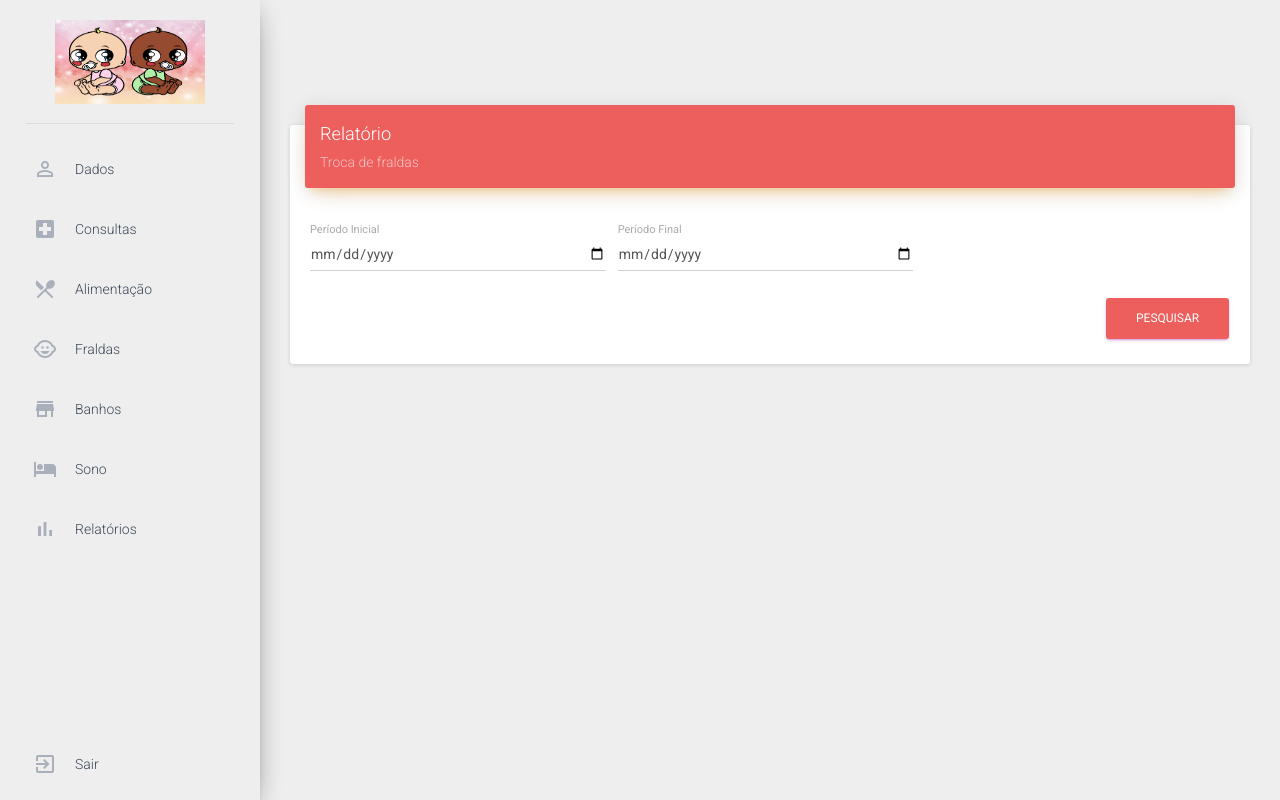
After one commit to UFOP-CSI477/2018-02-trabalho-final-isabelaoliveira-talitasantos, a PHP site: page /periodoFralda.php in a window 1280 px wide. The commit adds this page. Run offline with PHP 8.4, Linux system fonts and the light colour scheme; some libraries are stand-ins or nearby versions.

Commit message:
Cadastro bebe, usuário master e início do relatório

```diff
--- a/assets/php/classes/classBebe.php
+++ b/assets/php/classes/classBebe.php
@@ -50,7 +50,7 @@ class Bebes{
             $stmt->bindParam(":foto", $this->foto);
             $stmt->bindParam(":usuarios_master_id", $this->usuarios_master_id);
             $stmt->execute();
-            return 1;
+            return $this->conn->lastInsertId();
         }catch(PDOException $e){
             echo $e->getMessage();
             return 0;
--- a/header.php
+++ b/header.php
@@ -31,12 +31,12 @@
         </div>
         <div class="sidebar-wrapper">
             <ul class="nav">
-                    <li id="dashboard">
+                <!--<li id="dashboard">
                     <a href="./admin.php">
                         <i class="material-icons">dashboard</i>
                         <p>Página Inicial</p>
                     </a>
-                    </li>
+                </li>-->
                 <li id="dados">
                     <a href="cadastrar_dados.php">
                         <i class="material-icons">
@@ -83,25 +83,15 @@
                         <p>Sono</p>
                     </a>
                 </li>
-                    <li class="nav-item dropdown">
-                        <a class="nav-link dropdown-toggle" data-toggle="dropdown" href="#" role="button" aria-haspopup="true" aria-expanded="false">Relatórios</a>
-                        <div class="dropdown-menu">
-                          <a class="dropdown-item" href="relatorioFralda.php">Fraldas</a>
-                          <a class="dropdown-item" href="relatorioBanho.php">Banhos</a>
-                          <a class="dropdown-item" href="relatorioPesoAltura.php">Peso e Altura</a>
-                          <a class="dropdown-item" href="relatorioConsultas.php">Consultas</a>
-                      </div>
-                  </li>
-                <!--<li id="album">
-                    <a href="relatórios.php">
+                <li id="sono">
+                    <a href="relatorios.php">
                         <i class="material-icons">
                             bar_chart
                         </i>
                         <p>Relatórios</p>
                     </a>
-                </li>-->
+                </li>
                 <li class="active-pro" style="padding-bottom: 50px;">
-
                     <a href="./index.php">
                         <i class="material-icons">exit_to_app</i>
                         <p>Sair</p>
--- /dev/null
+++ b/periodoFralda.php
@@ -0,0 +1,42 @@
+<?php
+require_once 'header.php';
+?>
+
+<div class="content">
+    <div class="container-fluid">
+        <div class="row">
+            <div class="col-md-12">
+                <div class="card">
+                    <div class="card-header" data-background-color="orange">
+                        <h4 class="title">Relatório</h4>
+                        <p class="category">Troca de fraldas</p>
+                    </div>
+                    <div class="card-content">
+                        <form action="relatorioFralda.php" method="post">
+                            <div class="row">
+                                <div class="col-md-4">
+                                    <div class="form-group label-floating">
+                                        <label class="control-label">Período Inicial</label>
+                                        <input type="date" name="data_inicial" class="form-control" required>
+                                    </div>
+                                </div>
+                                <div class="col-md-4">
+                                    <div class="form-group label-floating">
+                                        <label class="control-label">Período Final</label>
+                                        <input type="date" name="data_final" class="form-control" required>
+                                    </div>
+                                </div>
+                            </div>
+                            <input type="hidden" name="bebe_id" value="1">
+                            <button type="submit" name="search" id="btnamarelo" class="btn btn-primary pull-right">
+                                Pesquisar
+                            </button>
+
+                            <div class="clearfix"></div>
+                        </form>
+                    </div>
+                </div>
+            </div>
+        </div>
+    </div>
+</div>
--- a/relatorios.php
+++ b/relatorios.php
@@ -13,7 +13,7 @@ require_once 'header.php';
                     <div class="card-content">
                         <ul class="nav nav-tabs justify-content-center">
                             <li class="nav-item">
-                                <a class="nav-link" href="relatorioFralda.php">Fraldas</a>
+                                <a class="nav-link" href="periodoFralda.php">Fraldas</a>
                             </li>
 
                             <li class="nav-item">
```
Also changed, not shown: assets/php/classes/classFraldas.php (+9 -0 lines), cadastrarMaster.php (+36 -22 lines), cadastrar_dados.php (+20 -17 lines), index.php (+30 -14 lines), relatorioFralda.php (+52 -0 lines). Lines whose indentation alone changed are shown as unchanged.
